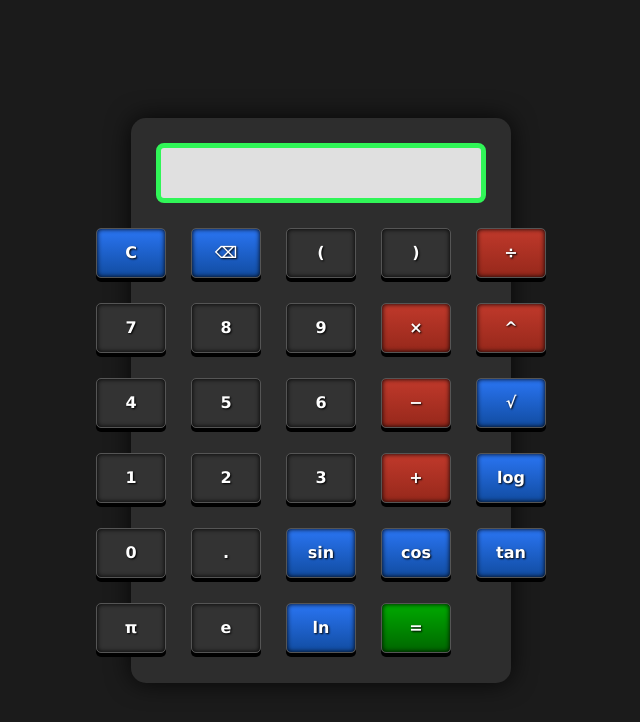
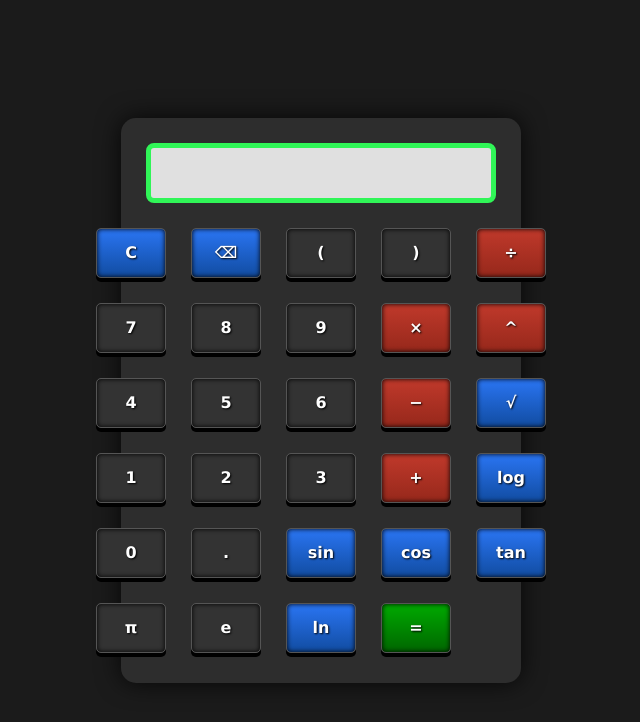
Before and after one commit to Sepiow/Calculator-Repo, a plain HTML site: page sep.html in a window 1280 px wide. Shown: the whole page, without its empty margins (319-959 px from the left). Drawn offline with Linux system fonts and the light colour scheme.

Commit message:
style update

```diff
--- a/style.css
+++ b/style.css
@@ -22,7 +22,7 @@ body {
   padding: 25px;
   border-radius: 15px;
   box-shadow: 0 0 25px rgba(0, 0, 0, 0.8); /*shadow boxing*/
-  width: 380px;
+  width: 400px;
   display: flex;
   flex-direction: column;
   justify-content: center;
```
